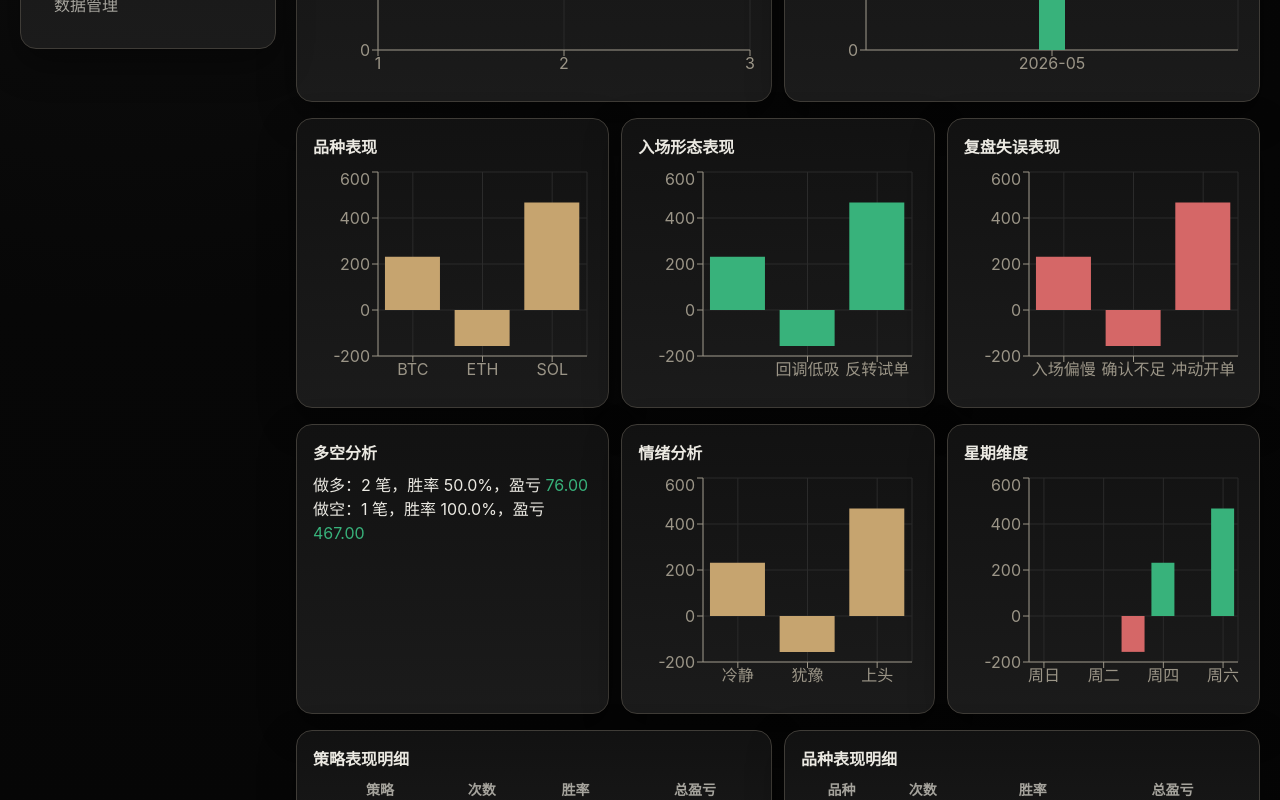
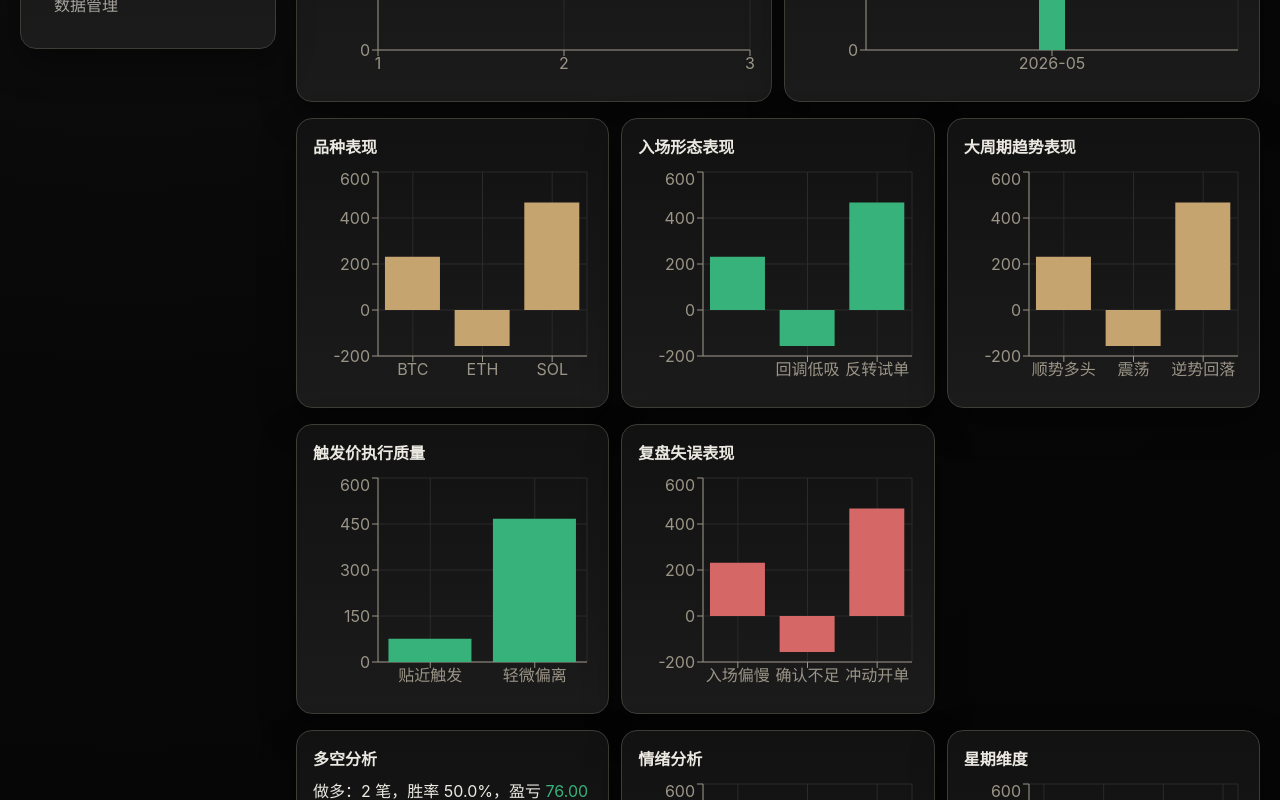
Before and after one commit to clm031102-source/-, a React (Vite) app: page /analytics in a window 1280 px wide. Shown: the part 480-1280 px from the top of the page. Built offline with nearby package versions, Linux system fonts and the light colour scheme.

Commit message:
Add trigger price and trend tracking

```diff
--- a/src/data/seed.ts
+++ b/src/data/seed.ts
@@ -38,7 +38,7 @@ export const seedTrades: Trade[] = [
   {
     id: 't-1', title: 'BTC 1m 突破跟进', tradeDate: now.subtract(1, 'day').hour(10).minute(0).toISOString(), symbol: 'BTC', direction: '做多',
     entryPrice: 84250, exitPrice: 84590, quantity: 0.7, leverage: 20, fee: 4, pnl: 232, pnlPercent: 1.9, stopLoss: 84080, takeProfit: 84590,
-    strategyId: 'st-1', followsSystem: true, entryReason: '突破区间后回踩不破，动量增强。', exitReason: '触达 2R 目标位。',
+    strategyId: 'st-1', strategyTriggerPrice: 84220, higherTimeframeTrend: '顺势多头', followsSystem: true, entryReason: '突破区间后回踩不破，动量增强。', exitReason: '触达 2R 目标位。',
     tags: ['计划内', 'A+机会'], emotion: '冷静', review: '执行到位，止盈节奏良好。', holdingMinutes: 28,
     plannedTrade: true, setup: '突破回踩确认', mistakes: ['入场偏慢'], opportunityGrade: 'A+', systemType: '系统单', planType: '计划内', signalQuality: 9, executionQuality: 8,
     whatWentWell: '严格执行系统。', biggestMistake: '入场略慢。', nextTimePlan: '加快执行。',
@@ -48,14 +48,14 @@ export const seedTrades: Trade[] = [
   {
     id: 't-2', title: 'ETH 回调低吸失败', tradeDate: now.subtract(2, 'day').hour(14).minute(20).toISOString(), symbol: 'ETH', direction: '做多',
     entryPrice: 3020, exitPrice: 2990, quantity: 5, leverage: 10, fee: 3, pnl: -156, pnlPercent: -1.2, stopLoss: 2988, takeProfit: 3078,
-    strategyId: 'st-2', followsSystem: true, entryReason: '回调到支撑位，尝试低吸。', exitReason: '跌破结构低点，执行止损。',
+    strategyId: 'st-2', strategyTriggerPrice: 3018, higherTimeframeTrend: '震荡', followsSystem: true, entryReason: '回调到支撑位，尝试低吸。', exitReason: '跌破结构低点，执行止损。',
     tags: ['计划内'], emotion: '犹豫', review: '入场略早，确认不足。', holdingMinutes: 17, plannedTrade: true, setup: '回调低吸', mistakes: ['确认不足'], attachments: [],
     createdAt: now.toISOString(), updatedAt: now.toISOString(),
   },
   {
     id: 't-3', title: 'SOL 反转试单', tradeDate: now.subtract(6, 'day').hour(9).minute(5).toISOString(), symbol: 'SOL', direction: '做空',
     entryPrice: 182.2, exitPrice: 176.3, quantity: 80, leverage: 15, fee: 5, pnl: 467, pnlPercent: 3.2, stopLoss: 184, takeProfit: 176,
-    strategyId: 'st-3', followsSystem: false, entryReason: '情绪过热后首根衰竭K。', exitReason: '接近日内支撑，主动止盈。',
+    strategyId: 'st-3', strategyTriggerPrice: 181.8, higherTimeframeTrend: '逆势回落', followsSystem: false, entryReason: '情绪过热后首根衰竭K。', exitReason: '接近日内支撑，主动止盈。',
     tags: ['冲动交易'], emotion: '上头', review: '收益不错但并非系统内。', holdingMinutes: 34, plannedTrade: false, setup: '反转试单', mistakes: ['冲动开单'],
     impulseTrade: true, revengeTrading: false, attachments: [],
     createdAt: now.toISOString(), updatedAt: now.toISOString(),
--- a/src/features/trade/TradeDetailPanel.tsx
+++ b/src/features/trade/TradeDetailPanel.tsx
@@ -28,6 +28,7 @@ export function TradeDetailPanel({ trade }: { trade: Trade }) {
         <Card className="space-y-1">
           <h5 className="font-semibold">核心成交信息</h5>
           <p>策略：{strategy?.name ?? '-'} · Setup：{trade.setup || '-'}</p>
+          <p>策略触发价：{trade.strategyTriggerPrice || '-'} · 大周期趋势：{trade.higherTimeframeTrend || '-'}</p>
           <p>入场/出场：{trade.entryPrice} → {trade.exitPrice}</p>
           <p>数量：{trade.quantity} · 杠杆：{trade.leverage}x · 手续费：{trade.fee}</p>
           <p>止损/止盈：{trade.stopLoss} / {trade.takeProfit}</p>
@@ -52,6 +53,7 @@ export function TradeDetailPanel({ trade }: { trade: Trade }) {
           <p>Mistakes：{(trade.mistakes ?? []).join(' / ') || trade.biggestMistake || '-'}</p>
           <p>标签：{(trade.tags ?? []).join(' / ') || '-'}</p>
           <p>机会等级：{trade.opportunityGrade ?? '-'} · 分类：{trade.systemType ?? '-'} / {trade.planType ?? '-'}</p>
+          <p>入场偏离：{trade.strategyTriggerPrice ? `${(trade.entryPrice - trade.strategyTriggerPrice).toFixed(2)}` : '-'} · 趋势一致性：{trade.higherTimeframeTrend?.startsWith('顺势') ? '顺势' : trade.higherTimeframeTrend || '-'}</p>
         </Card>
 
         <Card className="space-y-1">
--- a/src/features/trade/TradeForm.tsx
+++ b/src/features/trade/TradeForm.tsx
@@ -39,6 +39,7 @@ export function TradeForm({ initial, mode = 'detailed', onSubmitSuccess }: Props
 
   const [form, setForm] = useState({
     title: '', tradeDate: dayjs().format('YYYY-MM-DDTHH:mm'), symbol: '', direction: '做多' as Trade['direction'], strategyId: strategies[0]?.id ?? '',
+    strategyTriggerPrice: '', higherTimeframeTrend: '顺势多头' as string,
     entryPrice: '', exitPrice: '', quantity: '', leverage: '20', fee: '', stopLoss: '', takeProfit: '', actualPnl: '',
     rMultiple: '', riskRewardRatio: '', mfe: '', mae: '', holdingMinutes: '15', plannedPosition: true,
     entryReason: '', exitReason: '', followsSystem: true, signalQuality: '7', executionQuality: '7', plannedTrade: true,
@@ -59,6 +60,8 @@ export function TradeForm({ initial, mode = 'detailed', onSubmitSuccess }: Props
       symbol: initial.symbol,
       direction: initial.direction,
       strategyId: initial.strategyId,
+      strategyTriggerPrice: String(initial.strategyTriggerPrice ?? ''),
+      higherTimeframeTrend: initial.higherTimeframeTrend ?? '未确认',
       entryPrice: String(initial.entryPrice ?? ''),
       exitPrice: String(initial.exitPrice ?? ''),
       quantity: String(initial.quantity ?? ''),
@@ -157,6 +160,8 @@ export function TradeForm({ initial, mode = 'detailed', onSubmitSuccess }: Props
       symbol: form.symbol.trim().toUpperCase(),
       direction: form.direction,
       strategyId: form.strategyId,
+      strategyTriggerPrice: numOr(form.strategyTriggerPrice, 0),
+      higherTimeframeTrend: form.higherTimeframeTrend.trim(),
       setup: form.setup.trim(),
       mistakes: form.mistakes.split(',').map((x) => x.trim()).filter(Boolean),
       entryPrice: numOr(form.entryPrice, 0),
@@ -254,6 +259,8 @@ export function TradeForm({ initial, mode = 'detailed', onSubmitSuccess }: Props
           <Field label="日期时间" hint="用于时间段统计"><Input type="datetime-local" value={form.tradeDate} onChange={(e) => setForm({ ...form, tradeDate: e.target.value })} /></Field>
           <Field label="交易品种" hint="如 BTC / ETH" required><Input placeholder="填写品种代码" value={form.symbol} onChange={(e) => setForm({ ...form, symbol: e.target.value })} /></Field>
           <Field label="策略" hint="用于策略表现归因"><Select value={form.strategyId} onChange={(e) => setForm({ ...form, strategyId: e.target.value })}>{strategies.map((s) => <option key={s.id} value={s.id}>{s.name}</option>)}</Select></Field>
+          <Field label="策略触发价" hint="策略条件真正触发的价格"><Input type="number" placeholder="例如 84320" value={form.strategyTriggerPrice} onChange={(e) => setForm({ ...form, strategyTriggerPrice: e.target.value })} /></Field>
+          <Field label="大周期趋势" hint="记录 1H/4H/日线环境"><Select value={form.higherTimeframeTrend} onChange={(e) => setForm({ ...form, higherTimeframeTrend: e.target.value })}><option>顺势多头</option><option>顺势空头</option><option>震荡</option><option>逆势反弹</option><option>逆势回落</option><option>未确认</option></Select></Field>
           <Field label="入场价"><Input type="number" placeholder="例如 84250" value={form.entryPrice} onChange={(e) => setForm({ ...form, entryPrice: e.target.value })} /></Field>
           <Field label="出场价"><Input type="number" placeholder="例如 84590" value={form.exitPrice} onChange={(e) => setForm({ ...form, exitPrice: e.target.value })} /></Field>
           <Field label="数量"><Input type="number" placeholder="例如 0.7" value={form.quantity} onChange={(e) => setForm({ ...form, quantity: e.target.value })} /></Field>
@@ -267,11 +274,13 @@ export function TradeForm({ initial, mode = 'detailed', onSubmitSuccess }: Props
 
       <Card>
         <h3 className="mb-2 text-lg font-semibold">实时盈亏摘要</h3>
-        <div className="grid gap-2 md:grid-cols-4">
+        <div className="grid gap-2 md:grid-cols-3 xl:grid-cols-6">
           <Input readOnly value={`预估盈亏：${pnl === null ? '待输入' : pnl.toFixed(2)}`} className={pnl !== null ? (pnl >= 0 ? 'stat-good' : 'stat-bad') : ''} />
           <Input readOnly value={`盈亏比例：${pnlPercent === null ? '待输入' : `${pnlPercent.toFixed(2)}%`}`} className={pnlPercent !== null ? (pnlPercent >= 0 ? 'stat-good' : 'stat-bad') : ''} />
           <Input readOnly value={`R倍数：${form.rMultiple || '待输入'}`} />
           <Input readOnly value={`风险回报比：${form.riskRewardRatio || '待输入'}`} />
+          <Input readOnly value={`策略触发价：${form.strategyTriggerPrice || '待输入'}`} />
+          <Input readOnly value={`大周期趋势：${form.higherTimeframeTrend || '未确认'}`} />
         </div>
       </Card>
 
@@ -297,6 +306,8 @@ export function TradeForm({ initial, mode = 'detailed', onSubmitSuccess }: Props
               <Field label="信号质量评分"><Input type="number" min={1} max={10} placeholder="1-10" value={form.signalQuality} onChange={(e) => setForm({ ...form, signalQuality: e.target.value })} /></Field>
               <Field label="执行质量评分"><Input type="number" min={1} max={10} placeholder="1-10" value={form.executionQuality} onChange={(e) => setForm({ ...form, executionQuality: e.target.value })} /></Field>
               <Field label="Setup" hint="本笔交易使用的模式/形态"><Input placeholder="如：1H 突破回踩" value={form.setup} onChange={(e) => setForm({ ...form, setup: e.target.value })} /></Field>
+              <Field label="触发价复核" hint="对比触发价与入场价，复盘是否追价"><Input readOnly value={form.strategyTriggerPrice && form.entryPrice ? `偏离 ${Number(numOr(form.entryPrice) - numOr(form.strategyTriggerPrice)).toFixed(2)}` : '待输入触发价与入场价'} /></Field>
+              <Field label="大周期结论" hint="辅助判断顺逆势质量"><Input readOnly value={form.higherTimeframeTrend || '未确认'} /></Field>
               <Field label="Mistakes" hint="用逗号分隔多个错误归因"><Input placeholder="如：追单, 入场过早" value={form.mistakes} onChange={(e) => setForm({ ...form, mistakes: e.target.value })} /></Field>
               <Field label="入场理由"><Textarea placeholder="写清触发条件与确认点" value={form.entryReason} onChange={(e) => setForm({ ...form, entryReason: e.target.value })} /></Field>
               <Field label="出场理由"><Textarea placeholder="止盈 / 止损 / 主动离场原因" value={form.exitReason} onChange={(e) => setForm({ ...form, exitReason: e.target.value })} /></Field>
@@ -369,7 +380,7 @@ export function TradeForm({ initial, mode = 'detailed', onSubmitSuccess }: Props
         <Button variant="primary" onClick={submit}>保存记录</Button>
         {!initial && <Button variant="secondary" onClick={() => { localStorage.setItem(draftKey, JSON.stringify(form)); push('草稿已手动保存。'); }}>保存草稿</Button>}
         {!initial && <Button variant="secondary" onClick={() => { const cache = localStorage.getItem(draftKey); if (!cache) return push('暂无草稿。'); setForm((prev) => ({ ...prev, ...JSON.parse(cache) })); push('草稿已恢复。'); }}>恢复草稿</Button>}
-        {!initial && <Button variant="ghost" onClick={() => { localStorage.removeItem(draftKey); setForm((prev) => ({ ...prev, title: '', symbol: '', entryPrice: '', exitPrice: '', quantity: '', fee: '', stopLoss: '', takeProfit: '' })); push('已清空核心字段与草稿。'); }}>清空草稿/核心字段</Button>}
+        {!initial && <Button variant="ghost" onClick={() => { localStorage.removeItem(draftKey); setForm((prev) => ({ ...prev, title: '', symbol: '', strategyTriggerPrice: '', higherTimeframeTrend: '未确认', entryPrice: '', exitPrice: '', quantity: '', fee: '', stopLoss: '', takeProfit: '' })); push('已清空核心字段与草稿。'); }}>清空草稿/核心字段</Button>}
       </div>
     </div>
   );
--- a/src/pages/AnalyticsPage.tsx
+++ b/src/pages/AnalyticsPage.tsx
@@ -30,13 +30,14 @@ function byGroup(trades: Trade[], key: (t: Trade) => string) {
 
 export function AnalyticsPage() {
   const { trades, strategies } = useJournalStore();
-  const [filters, setFilters] = useState({ strategy: 'all', symbol: 'all', setup: 'all', mistake: 'all', direction: 'all', tag: 'all', emotion: 'all', follows: 'all', from: '', to: '' });
+  const [filters, setFilters] = useState({ strategy: 'all', symbol: 'all', setup: 'all', mistake: 'all', direction: 'all', tag: 'all', trend: 'all', emotion: 'all', follows: 'all', from: '', to: '' });
   const [showFilters, setShowFilters] = useState(false);
 
   const uniqueSymbols = [...new Set(trades.map((t) => t.symbol))];
   const uniqueTags = [...new Set(trades.flatMap((t) => t.tags || []))];
   const uniqueSetups = [...new Set(trades.map((t) => t.setup).filter(Boolean) as string[])];
   const uniqueMistakes = [...new Set(trades.flatMap((t) => t.mistakes ?? []))];
+  const uniqueTrends = [...new Set(trades.map((t) => t.higherTimeframeTrend).filter(Boolean) as string[])];
 
   const filtered = useMemo(() => trades
     .filter((t) => (filters.strategy === 'all' ? true : t.strategyId === filters.strategy))
@@ -45,6 +46,7 @@ export function AnalyticsPage() {
     .filter((t) => (filters.mistake === 'all' ? true : (t.mistakes ?? []).includes(filters.mistake)))
     .filter((t) => (filters.direction === 'all' ? true : t.direction === filters.direction))
     .filter((t) => (filters.tag === 'all' ? true : (t.tags || []).includes(filters.tag)))
+    .filter((t) => (filters.trend === 'all' ? true : t.higherTimeframeTrend === filters.trend))
     .filter((t) => (filters.emotion === 'all' ? true : t.emotion === filters.emotion))
     .filter((t) => (filters.follows === 'all' ? true : String(t.followsSystem) === filters.follows))
     .filter((t) => (filters.from ? dayjs(t.tradeDate).isAfter(dayjs(filters.from).subtract(1, 'day')) : true))
@@ -79,6 +81,14 @@ export function AnalyticsPage() {
   const setupData = useMemo(() => byGroup(filtered, (t) => t.setup || '未填写setup'), [filtered]);
   const mistakeData = useMemo(() => byGroup(filtered.flatMap((t) => (t.mistakes ?? []).map((m) => ({ ...t, _mistake: m } as Trade & { _mistake: string }))), (t) => (t as Trade & { _mistake: string })._mistake || '未归因'), [filtered]);
   const directionData = useMemo(() => byGroup(filtered, (t) => t.direction), [filtered]);
+  const trendData = useMemo(() => byGroup(filtered, (t) => t.higherTimeframeTrend || '未填写趋势'), [filtered]);
+  const triggerQualityData = useMemo(() => byGroup(filtered, (t) => {
+    if (!t.strategyTriggerPrice) return '未填写触发价';
+    const diffPercent = Math.abs((t.entryPrice - t.strategyTriggerPrice) / t.strategyTriggerPrice) * 100;
+    if (diffPercent <= 0.1) return '贴近触发';
+    if (diffPercent <= 0.5) return '轻微偏离';
+    return '明显追价';
+  }), [filtered]);
   const emotionData = useMemo(() => byGroup(filtered.filter((t) => Boolean(t.emotion)), (t) => t.emotion), [filtered]);
   const weekdayData = useMemo(() => weekdays.map((day, i) => {
     const arr = filtered.filter((t) => dayjs(t.tradeDate).day() === i);
@@ -90,7 +100,7 @@ export function AnalyticsPage() {
       <Card className="flex flex-wrap items-end justify-between gap-3">
         <div>
           <h2 className="text-2xl font-semibold gold-text">统计分析</h2>
-          <p className="muted">按品种、策略、入场形态、复盘失误、方向、情绪与时间拆解盈亏来源</p>
+          <p className="muted">按品种、策略、触发价执行、大周期趋势、入场形态、复盘失误、方向、情绪与时间拆解盈亏来源</p>
         </div>
         <div className="flex items-center gap-3">
           <p className="text-sm muted">当前数据范围：{filtered.length} 笔</p>
@@ -100,17 +110,18 @@ export function AnalyticsPage() {
 
       {showFilters && (
         <Card>
-          <div className="grid gap-2 md:grid-cols-3 xl:grid-cols-10">
+          <div className="grid gap-2 md:grid-cols-3 xl:grid-cols-11">
             <Select value={filters.symbol} onChange={(e) => setFilters({ ...filters, symbol: e.target.value })}><option value="all">全部品种</option>{uniqueSymbols.map((s) => <option key={s}>{s}</option>)}</Select>
             <Select value={filters.strategy} onChange={(e) => setFilters({ ...filters, strategy: e.target.value })}><option value="all">全部策略</option>{strategies.map((s) => <option key={s.id} value={s.id}>{s.name}</option>)}</Select>
             <Select value={filters.setup} onChange={(e) => setFilters({ ...filters, setup: e.target.value })}><option value="all">全部入场形态</option>{uniqueSetups.map((s) => <option key={s}>{s}</option>)}</Select>
             <Select value={filters.mistake} onChange={(e) => setFilters({ ...filters, mistake: e.target.value })}><option value="all">全部复盘失误</option>{uniqueMistakes.map((s) => <option key={s}>{s}</option>)}</Select>
             <Select value={filters.direction} onChange={(e) => setFilters({ ...filters, direction: e.target.value })}><option value="all">全部方向</option><option>做多</option><option>做空</option></Select>
             <Select value={filters.tag} onChange={(e) => setFilters({ ...filters, tag: e.target.value })}><option value="all">全部标签</option>{uniqueTags.map((t) => <option key={t}>{t}</option>)}</Select>
+            <Select value={filters.trend} onChange={(e) => setFilters({ ...filters, trend: e.target.value })}><option value="all">全部大周期趋势</option>{uniqueTrends.map((t) => <option key={t}>{t}</option>)}</Select>
             <Select value={filters.follows} onChange={(e) => setFilters({ ...filters, follows: e.target.value })}><option value="all">系统符合度</option><option value="true">符合系统</option><option value="false">不符合系统</option></Select>
             <Select value={filters.emotion} onChange={(e) => setFilters({ ...filters, emotion: e.target.value })}><option value="all">全部情绪</option><option>冷静</option><option>专注</option><option>犹豫</option><option>焦虑</option><option>上头</option><option>报复性交易</option></Select>
             <Input type="date" value={filters.from} onChange={(e) => setFilters({ ...filters, from: e.target.value })} />
-            <div className="flex gap-2"><Input type="date" value={filters.to} onChange={(e) => setFilters({ ...filters, to: e.target.value })} /><Button variant="ghost" onClick={() => setFilters({ strategy: 'all', symbol: 'all', setup: 'all', mistake: 'all', direction: 'all', tag: 'all', emotion: 'all', follows: 'all', from: '', to: '' })}>重置</Button></div>
+            <div className="flex gap-2"><Input type="date" value={filters.to} onChange={(e) => setFilters({ ...filters, to: e.target.value })} /><Button variant="ghost" onClick={() => setFilters({ strategy: 'all', symbol: 'all', setup: 'all', mistake: 'all', direction: 'all', tag: 'all', trend: 'all', emotion: 'all', follows: 'all', from: '', to: '' })}>重置</Button></div>
           </div>
         </Card>
       )}
@@ -133,6 +144,11 @@ export function AnalyticsPage() {
       <div className="grid gap-3 xl:grid-cols-3">
         <Card><h3 className="mb-2 font-semibold">品种表现</h3><div className="h-56"><ResponsiveContainer><BarChart data={symbolData}><CartesianGrid /><XAxis dataKey="name" stroke="#9b9587" /><YAxis stroke="#9b9587" /><Tooltip {...tooltipStyle} /><Bar dataKey="pnl" fill={chartPalette.gold} /></BarChart></ResponsiveContainer></div></Card>
         <Card><h3 className="mb-2 font-semibold">入场形态表现</h3><div className="h-56"><ResponsiveContainer><BarChart data={setupData}><CartesianGrid /><XAxis dataKey="name" stroke="#9b9587" /><YAxis stroke="#9b9587" /><Tooltip {...tooltipStyle} /><Bar dataKey="pnl" fill={chartPalette.green} /></BarChart></ResponsiveContainer></div></Card>
+        <Card><h3 className="mb-2 font-semibold">大周期趋势表现</h3><div className="h-56"><ResponsiveContainer><BarChart data={trendData}><CartesianGrid /><XAxis dataKey="name" stroke="#9b9587" /><YAxis stroke="#9b9587" /><Tooltip {...tooltipStyle} /><Bar dataKey="pnl" fill={chartPalette.gold} /></BarChart></ResponsiveContainer></div></Card>
+      </div>
+
+      <div className="grid gap-3 xl:grid-cols-3">
+        <Card><h3 className="mb-2 font-semibold">触发价执行质量</h3><div className="h-56"><ResponsiveContainer><BarChart data={triggerQualityData}><CartesianGrid /><XAxis dataKey="name" stroke="#9b9587" /><YAxis stroke="#9b9587" /><Tooltip {...tooltipStyle} /><Bar dataKey="pnl" fill={chartPalette.green} /></BarChart></ResponsiveContainer></div></Card>
         <Card><h3 className="mb-2 font-semibold">复盘失误表现</h3><div className="h-56"><ResponsiveContainer><BarChart data={mistakeData}><CartesianGrid /><XAxis dataKey="name" stroke="#9b9587" /><YAxis stroke="#9b9587" /><Tooltip {...tooltipStyle} /><Bar dataKey="pnl" fill={chartPalette.red} /></BarChart></ResponsiveContainer></div></Card>
       </div>
 
--- a/src/pages/TradesPage.tsx
+++ b/src/pages/TradesPage.tsx
@@ -21,10 +21,12 @@ export function TradesPage() {
   const [strategy, setStrategy] = useState('all');
   const [direction, setDirection] = useState<'all' | '做多' | '做空'>('all');
   const [tag, setTag] = useState('all');
+  const [trend, setTrend] = useState('all');
   const [sortBy, setSortBy] = useState<'desc' | 'asc'>('desc');
   const [expandedTags, setExpandedTags] = useState<Record<string, boolean>>({});
 
   const uniqueTags = useMemo(() => [...new Set(trades.flatMap((t) => t.tags || []))], [trades]);
+  const uniqueTrends = useMemo(() => [...new Set(trades.map((t) => t.higherTimeframeTrend).filter(Boolean) as string[])], [trades]);
 
   const filtered = useMemo(() => {
     const q = norm(keyword);
@@ -32,6 +34,7 @@ export function TradesPage() {
       .filter((t) => (strategy === 'all' ? true : t.strategyId === strategy))
       .filter((t) => (direction === 'all' ? true : t.direction === direction))
       .filter((t) => (tag === 'all' ? true : (t.tags ?? []).includes(tag)))
+      .filter((t) => (trend === 'all' ? true : t.higherTimeframeTrend === trend))
       .filter((t) => {
         if (!q) return true;
         return norm(t.title).includes(q) || norm(t.symbol).includes(q);
@@ -40,7 +43,7 @@ export function TradesPage() {
         const diff = dayjs(a.tradeDate).valueOf() - dayjs(b.tradeDate).valueOf();
         return sortBy === 'desc' ? -diff : diff;
       });
-  }, [direction, keyword, sortBy, strategy, tag, trades]);
+  }, [direction, keyword, sortBy, strategy, tag, trend, trades]);
 
   const selectedTrade = trades.find((t) => t.id === selected) ?? null;
   const editingTrade = trades.find((t) => t.id === editing) ?? null;
@@ -66,6 +69,10 @@ export function TradesPage() {
             <Select value={tag} onChange={(e) => setTag(e.target.value)}><option value="all">全部标签</option>{uniqueTags.map((x) => <option key={x}>{x}</option>)}</Select>
           </div>
           <div className="w-44">
+            <p className="mb-1 text-sm muted">大周期趋势</p>
+            <Select value={trend} onChange={(e) => setTrend(e.target.value)}><option value="all">全部趋势</option>{uniqueTrends.map((x) => <option key={x}>{x}</option>)}</Select>
+          </div>
+          <div className="w-44">
             <p className="mb-1 text-sm muted">时间排序</p>
             <Select value={sortBy} onChange={(e) => setSortBy(e.target.value as 'desc' | 'asc')}><option value="desc">最新优先</option><option value="asc">最早优先</option></Select>
           </div>
@@ -74,7 +81,7 @@ export function TradesPage() {
 
       <Card>
         <div className="overflow-x-auto">
-          <table className="w-full min-w-[1220px] text-left text-sm">
+          <table className="w-full min-w-[1480px] text-left text-sm">
             <thead>
               <tr className="border-b border-[var(--line-soft)] muted">
                 <th className="w-[110px] py-2 whitespace-nowrap">时间</th>
@@ -82,6 +89,8 @@ export function TradesPage() {
                 <th className="w-[90px] whitespace-nowrap">品种</th>
                 <th className="w-[190px] whitespace-nowrap">策略</th>
                 <th className="w-[88px] whitespace-nowrap">方向</th>
+                <th className="w-[100px] whitespace-nowrap">触发价</th>
+                <th className="w-[130px] whitespace-nowrap">大周期趋势</th>
                 <th className="w-[100px] whitespace-nowrap">盈亏</th>
                 <th className="w-[340px]">标签</th>
                 <th className="w-[290px]">操作</th>
@@ -95,6 +104,8 @@ export function TradesPage() {
                   <td className="whitespace-nowrap">{t.symbol}</td>
                   <td className="whitespace-nowrap">{strategies.find((s) => s.id === t.strategyId)?.name ?? '-'}</td>
                   <td className="whitespace-nowrap">{t.direction}</td>
+                  <td className="whitespace-nowrap">{t.strategyTriggerPrice || '-'}</td>
+                  <td className="whitespace-nowrap">{t.higherTimeframeTrend || '-'}</td>
                   <td className={`whitespace-nowrap ${t.pnl >= 0 ? 'stat-good' : 'stat-bad'}`}>{t.pnl.toFixed(2)}</td>
                   <td className="muted">
                     {(() => {
--- a/src/types/trade.ts
+++ b/src/types/trade.ts
@@ -30,6 +30,8 @@ export interface Trade {
   symbol: string;
   direction: Direction;
   strategyId: string;
+  strategyTriggerPrice?: number;
+  higherTimeframeTrend?: string;
   setup?: string;
   mistakes?: string[];
 
```
Also changed, not shown: src/pages/DashboardPage.tsx (+8 -2 lines).
